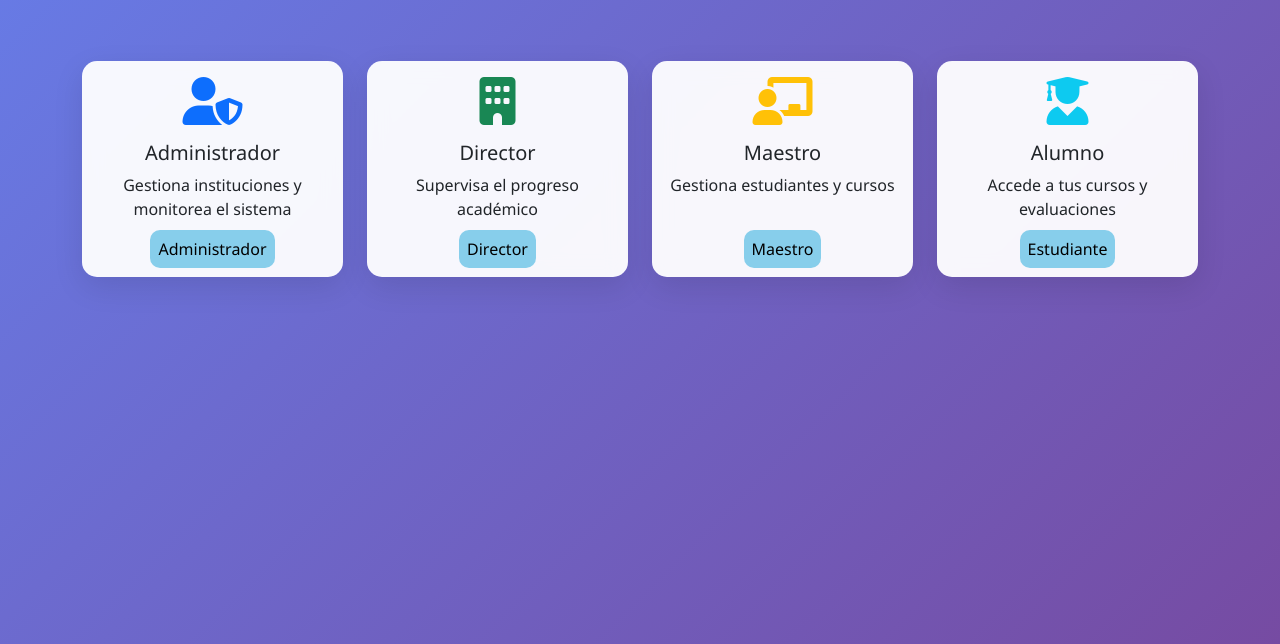
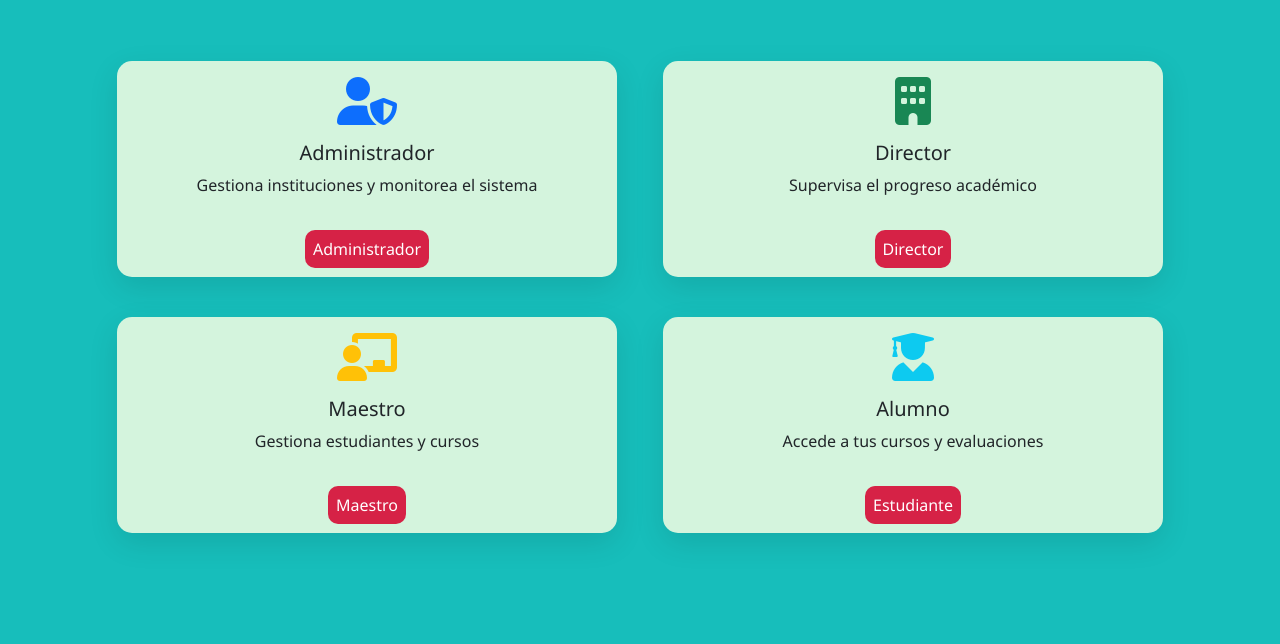
Before and after one commit to DanyCabrera/skeleton_project, a plain HTML site: page index.html in a window 1280 px wide. Shown: the part 156-800 px from the top of the page. Drawn offline with nearby package versions, Linux system fonts and the light colour scheme.

Commit message:
Modificando los cards de los roles

```diff
--- a/index.html
+++ b/index.html
@@ -17,7 +17,7 @@
         }
 
         body {
-            background: linear-gradient(135deg, #667eea 0%, #764ba2 100%);
+            background: #17bebb;
             min-height: 100vh;
             font-family: 'Segoe UI', Tahoma, Geneva, Verdana, sans-serif;
         }
@@ -105,6 +105,30 @@
             font-weight: 700;
             margin-bottom: 10px;
         }
+        .cards {
+            display: grid;
+            grid-template-columns: repeat(2, 1fr);
+            gap: 1rem;
+            justify-items: center;
+            margin: 0 auto;
+            max-width: 1100px;
+        }
+        .cards .col-md-3 {
+            width: 100%;
+            display: flex;
+            justify-content: center;
+        }
+        .card.role-card {
+            width: 90%;
+            max-width: 500px;
+            cursor: pointer;
+        }
+        @media (max-width: 768px) {
+            .cards {
+                grid-template-columns: 1fr;
+                max-width: 500px;
+            }
+        }
     </style>
 </head>
 <body>
@@ -116,34 +140,37 @@
                 <p class="text-white fs-5">Selecciona tu rol para comenzar</p>
             </div>
 
+            <div class="cards">
                 <div class="col-md-3 mb-4">
-                <div class="card role-card h-100">
+                    <div class="card role-card h-100" style="background-color: #D4F4DD; width: 500px;">
                         <div class="card-body text-center">
                             <div class="mb-3">
                                 <i class="fas fa-user-shield fa-3x text-primary"></i>
                             </div>
                             <h5 class="card-title">Administrador</h5>
                             <p class="card-text">Gestiona instituciones y monitorea el sistema</p>
-                        <a href="admin.html" style="padding: .5rem; background-color: skyblue; border-radius: 10px; color: black; text-decoration: none;">Administrador</a>
+                            <br>
+                            <a href="admin.html" style="padding: .5rem; background-color: #D62246; border-radius: 10px; color: #ffffff; text-decoration: none;">Administrador</a>
                         </div>
                     </div>
                 </div>
 
                 <div class="col-md-3 mb-4">
-                <div class="card role-card h-100">
+                    <div class="card role-card h-100" style="background-color: #D4F4DD; width: 500px;">
                         <div class="card-body text-center">
                             <div class="mb-3">
                                 <i class="fas fa-building fa-3x text-success"></i>
                             </div>
                             <h5 class="card-title">Director</h5>
                             <p class="card-text">Supervisa el progreso académico</p>
-                        <a href="director.html" style="padding: .5rem; background-color: skyblue; border-radius: 10px; color: black; text-decoration: none;">Director</a>
+                            <br>
+                            <a href="director.html" style="padding: .5rem; background-color: #D62246; border-radius: 10px; color: rgb(255, 255, 255); text-decoration: none;">Director</a>
                         </div>
                     </div>
                 </div>
 
                 <div class="col-md-3 mb-4">
-                <div class="card role-card h-100">
+                    <div class="card role-card h-100" style="background-color: #D4F4DD; width: 500px;">
                         <div class="card-body text-center">
                             <div class="mb-3">
                                 <i class="fas fa-chalkboard-teacher fa-3x text-warning"></i>
@@ -151,23 +178,26 @@
                             <h5 class="card-title">Maestro</h5>
                             <p class="card-text">Gestiona estudiantes y cursos</p>
                             <br>
-                        <a href="maestro.html" style="padding: .5rem; background-color: skyblue; border-radius: 10px; color: black; text-decoration: none;">Maestro</a>
+                            <a href="maestro.html" style="padding: .5rem; background-color: #D62246; border-radius: 10px; color: rgb(255, 255, 255); text-decoration: none;">Maestro</a>
                         </div>
                     </div>
                 </div>
 
                 <div class="col-md-3 mb-4">
-                <div class="card role-card h-100">
+                    <div class="card role-card h-100" style="background-color: #D4F4DD; width: 500px;">
                         <div class="card-body text-center">
                             <div class="mb-3">
                                 <i class="fas fa-user-graduate fa-3x text-info"></i>
                             </div>
                             <h5 class="card-title">Alumno</h5>
                             <p class="card-text">Accede a tus cursos y evaluaciones</p>
-                        <a href="estudiante.html" style="padding: .5rem; background-color: skyblue; border-radius: 10px; color: black; text-decoration: none;">Estudiante</a>
+                            <br>
+                            <a href="estudiante.html" style="padding: .5rem; background-color: #D62246; border-radius: 10px; color: rgb(255, 255, 255); text-decoration: none;">Estudiante</a>
                         </div>
                     </div>
                 </div>
+            </div>
+
         </div>
 
 
```
Lines whose indentation alone changed are shown as unchanged.
